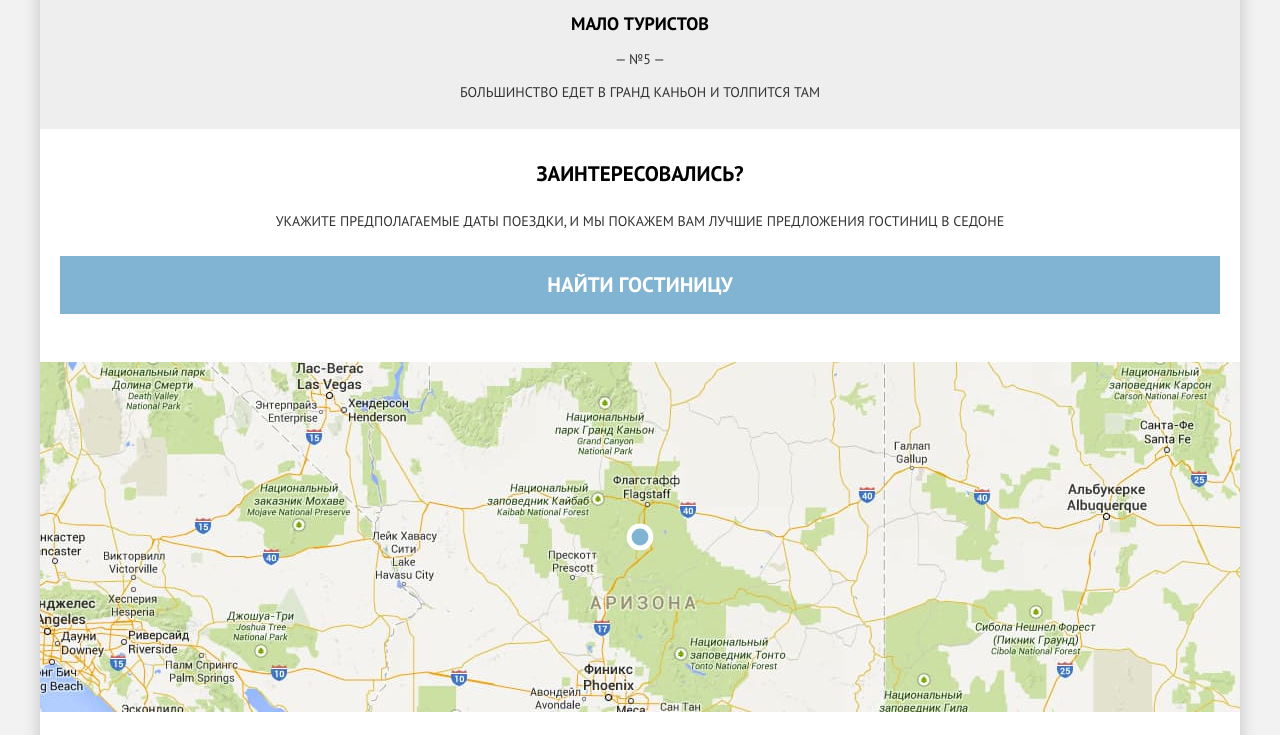
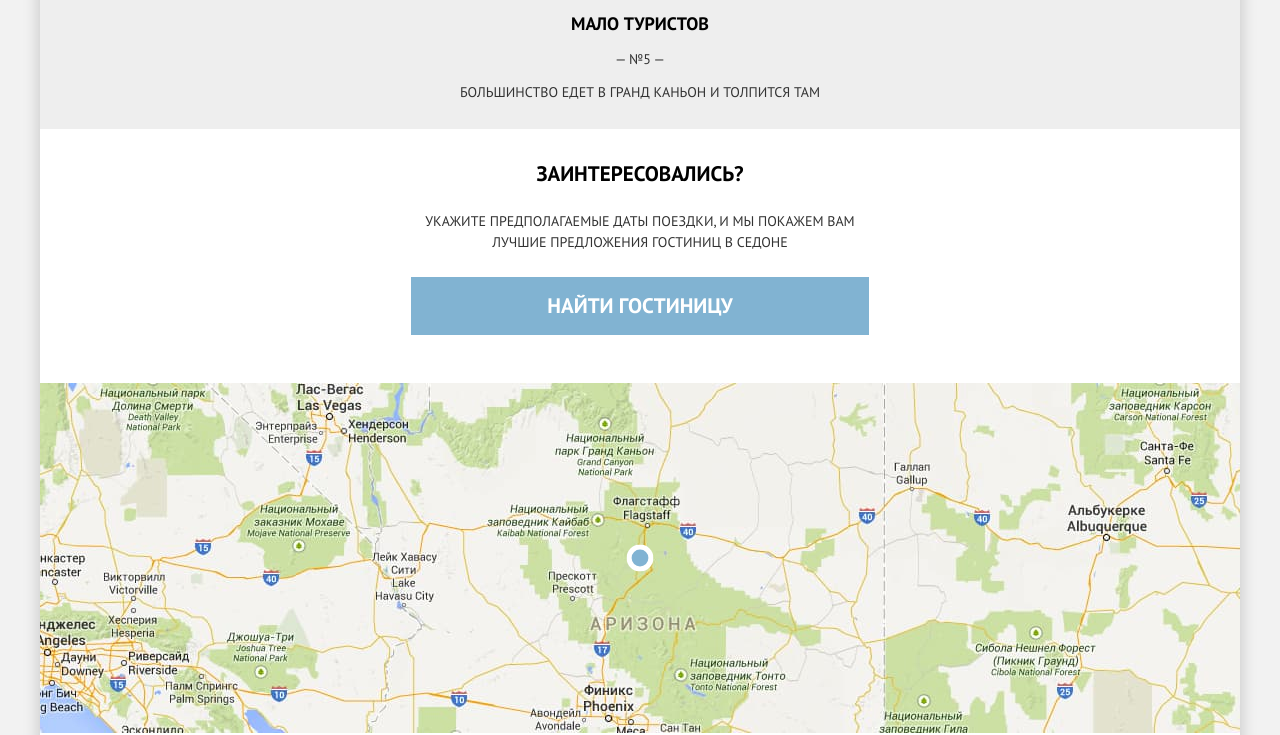
Before and after one commit to AlexanderBaschuk/html-school-2021, a website: page index.html in a window 1280 px wide. Shown: the part 1840-2575 px from the top of the page. Drawn offline with Linux system fonts and the light colour scheme.

Commit message:
Hotel-search button max width

```diff
--- a/styles/blocks/hotel-search.css
+++ b/styles/blocks/hotel-search.css
@@ -1,4 +1,7 @@
 .hotel-search {
+  display: flex;
+  flex-direction: column;
+  align-items: center;
   background-color: #fff;
   padding: 32px 20px 48px 20px;
 }
@@ -6,12 +9,15 @@
 .hotel-search__teaser {
   display: block;
   margin-bottom: 24px;
+  max-width: 458px;
 }
 
 .hotel-search__text {
   margin-bottom: 24px;
+  max-width: 458px;
 }
 
 .hotel-search__button {
   width: 100%;
+  max-width: 458px;
 }
```
